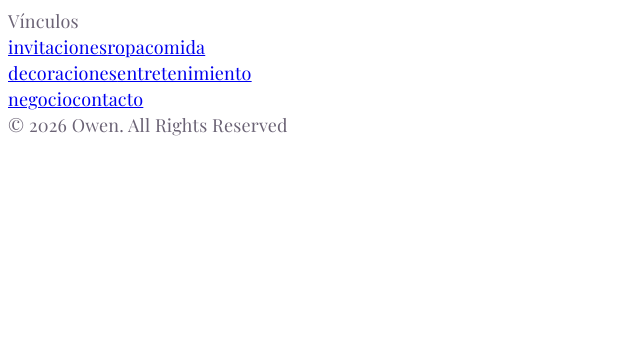
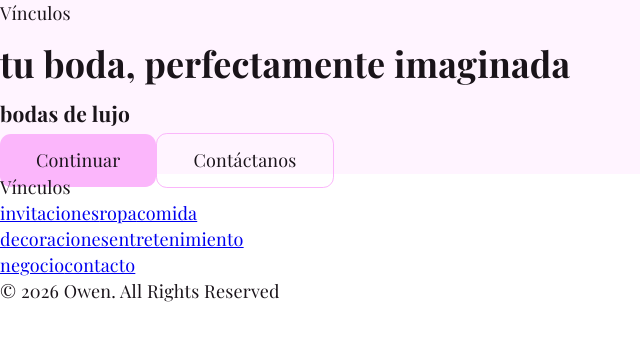
Before and after one commit to cascaade/vinculos, a React (Vite) app: page / in a window 1280 px wide. Shown: the top 340 px of the page, without its empty margins (0-640 px from the left). Built offline with nearby package versions, Linux system fonts and the light colour scheme; a web font is replaced by a local one.

Commit message:
Add button and hero content

```diff
--- a/src/componentes/Boton.module.scss
+++ b/src/componentes/Boton.module.scss
@@ -0,0 +1,16 @@
+.boton {
+    padding: .8rem 2rem;
+    border-radius: .6rem;
+    box-sizing: border-box;
+    cursor: pointer;
+
+    &.main {
+        background: hsla(300, 90%, 85%, 100%);
+        border: none;
+    }
+
+    &.ghost {
+        background: none;
+        border: 1px solid hsla(300, 90%, 85%, 100%);
+    }
+}
--- a/src/componentes/Boton.tsx
+++ b/src/componentes/Boton.tsx
@@ -1,3 +1,15 @@
-export default function Boton() {
-    return (<></>);
+import type {ReactNode} from "react";
+import styles from './Boton.module.scss';
+
+export type BotonProps = {
+    children: ReactNode,
+    fill: "main" | "ghost",
+    href?: string,
+    onclick?: () => void,
+};
+
+export default function Boton({ children, fill, href, onclick }: BotonProps) {
+    return (
+        <a className={`${styles.boton} ${fill === "main" ? styles.main : styles.ghost}`} href={href} onClick={onclick}>{children}</a>
+    );
 }
--- a/src/index.css
+++ b/src/index.css
@@ -1,5 +1,5 @@
 :root {
-    --text: #6b6375;
+    --text: hsl(300, 13%, 9%);
     --text-h: #08060d;
     --bg: #fff;
     --border: #e5e4e7;
@@ -27,3 +27,7 @@
         font-size: 16px;
     }
 }
+
+body {
+    margin: 0;
+}
--- a/src/secciones/Hero.module.scss
+++ b/src/secciones/Hero.module.scss
@@ -0,0 +1,3 @@
+.hero {
+    background-color: hsla(300, 90%, 85%, 15%);
+}
--- a/src/secciones/Hero.tsx
+++ b/src/secciones/Hero.tsx
@@ -1,3 +1,14 @@
+import styles from './Hero.module.scss';
+import Boton from "../componentes/Boton.tsx";
+
 export default function Hero() {
-    return (<></>);
+    return (
+        <div className={styles.hero}>
+            <span className={styles.logo}>Vínculos</span>
+            <h1 className={styles.title}>tu boda, perfectamente imaginada</h1>
+            <h3>bodas de lujo</h3>
+            <Boton fill="main">Continuar</Boton>
+            <Boton fill="ghost">Contáctanos</Boton>
+        </div>
+    );
 }
```
